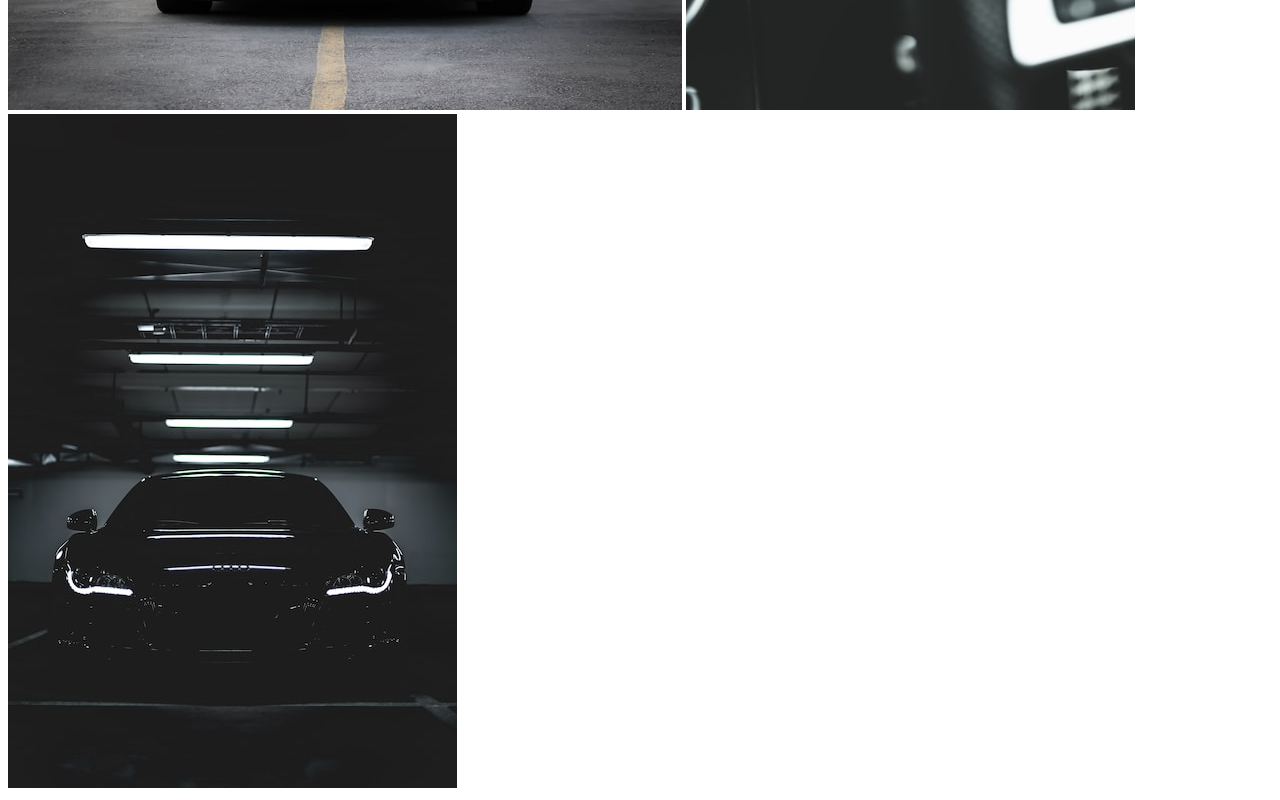
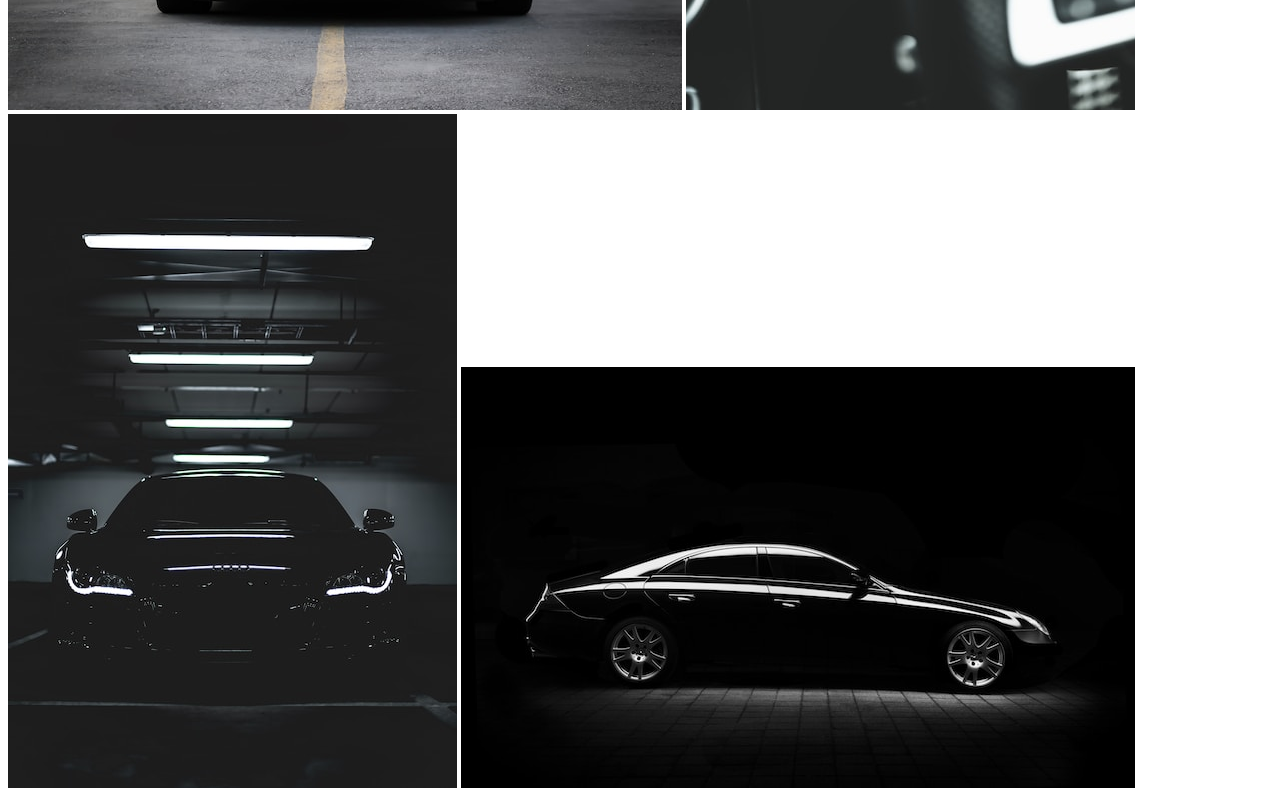
Before and after one commit to Zainulabdin-turkmen/Responsive-Car-Gallery, a plain HTML site: page index.html in a window 1280 px wide. Shown: the part 572-1372 px from the top of the page. Drawn offline with Linux system fonts and the light colour scheme.

Commit message:
adding img

```diff
--- a/index.html
+++ b/index.html
@@ -12,7 +12,7 @@
             <img src="./img/car-1.jpeg" alt="car-img">
             <img src="./img/car-2.jpeg" alt="car-img">
             <img src="./img/car-3.jpeg" alt="car-img">
-            <!-- <img src="./img/car-4.jpeg" alt="car-img"> -->
+            <img src="./img/car-4.jpeg" alt="car-img">
             <!-- <img src="./img/car-5.jpeg" alt="car-img"> -->
         </div>
     </section>
```
